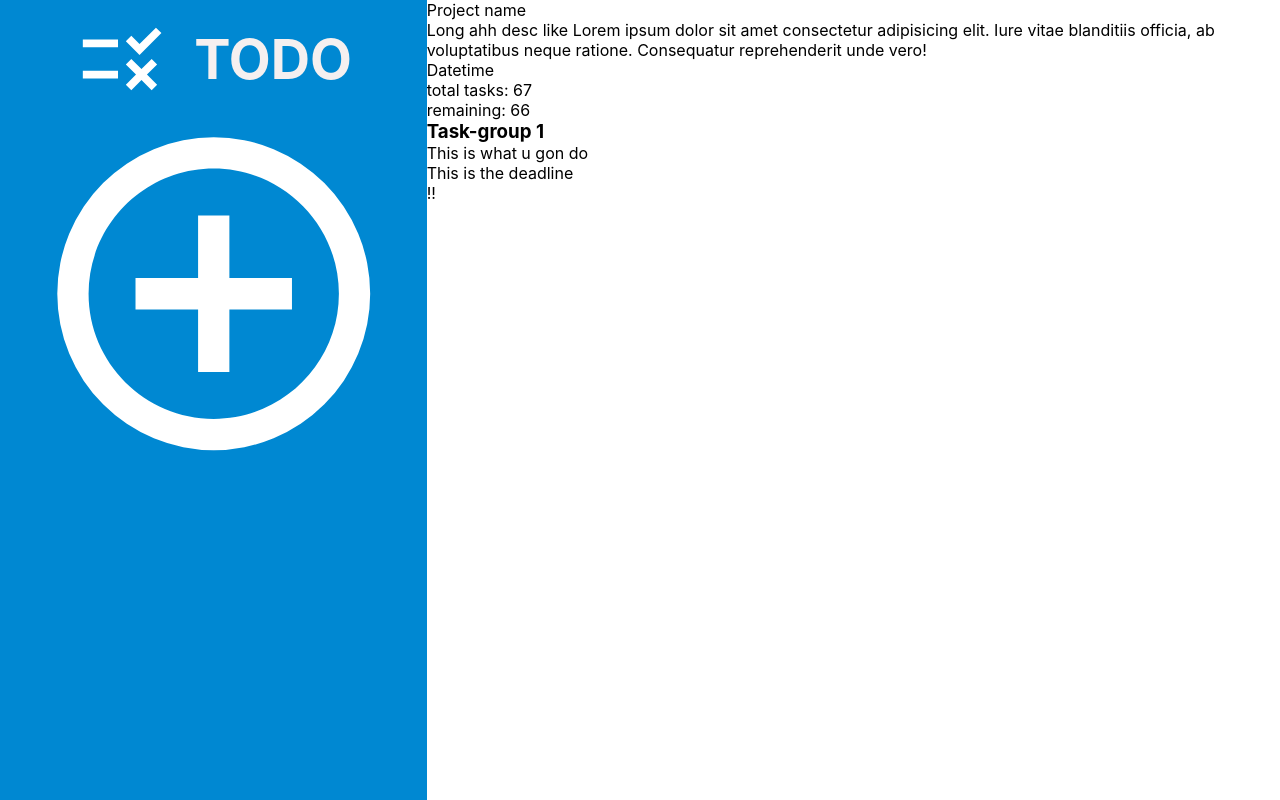
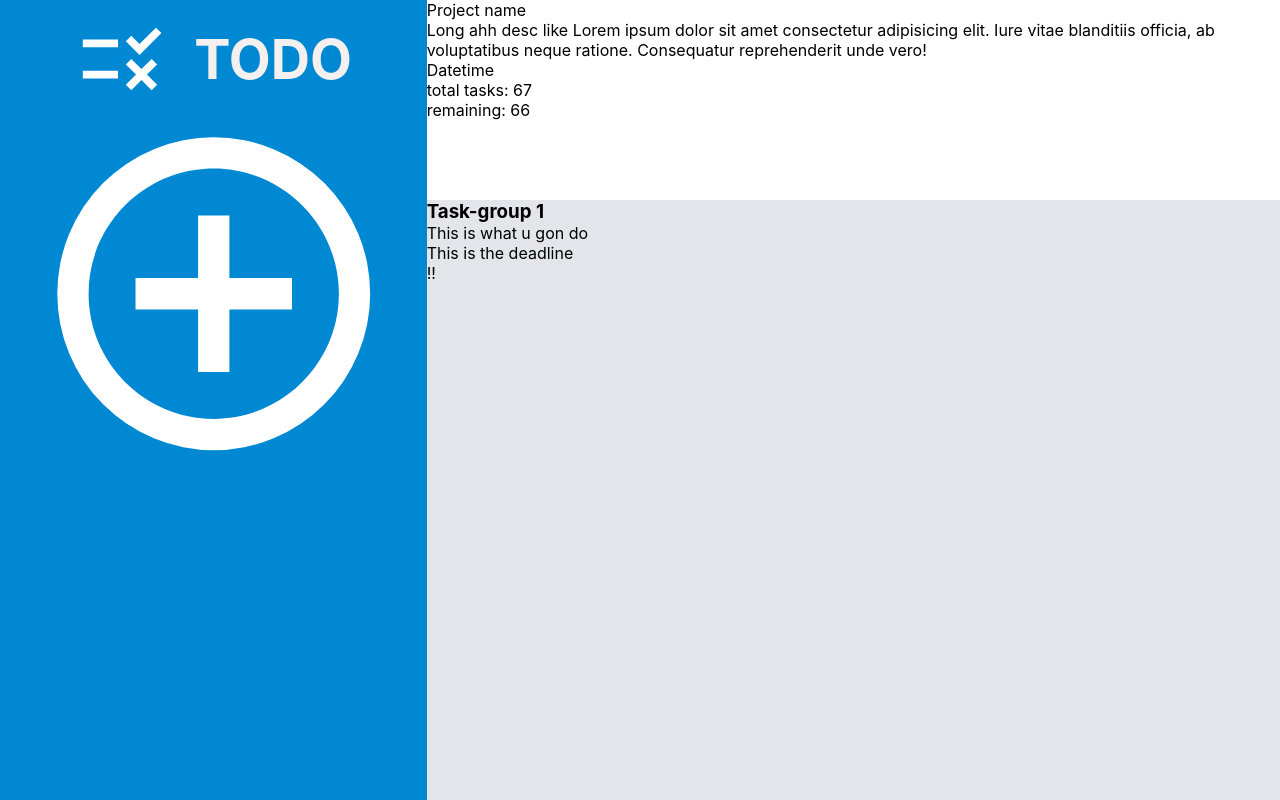
Before and after one commit to cuchim123123/self-todo-list, a website built with webpack: page src/template.html in a window 1280 px wide. Built offline with nearby package versions, Linux system fonts and the light colour scheme.

Commit message:
wip: add stylings for .main

```diff
--- a/src/assets/styles.css
+++ b/src/assets/styles.css
@@ -19,6 +19,8 @@ img {
   display: grid;
   grid-template-columns: 1fr 2fr;
 }
+
+/* SIDE BAR */
 
 .sidebar {
   padding: 1.5vh 2vw;
@@ -51,3 +53,24 @@ img {
   max-width: 600px;
   min-width: 70px;
 }
+
+
+
+/* Main */
+.main {
+  display: grid;
+  grid-template-rows: 1fr 3fr;
+}
+
+/* Project Infos*/
+
+.project-infos {
+  box-shadow: 0 6px 8px -4px rgba(0,0,0,0.25);
+}
+
+
+/* main project */
+
+.task-list {
+  background-color: var(--grey);
+}
```
